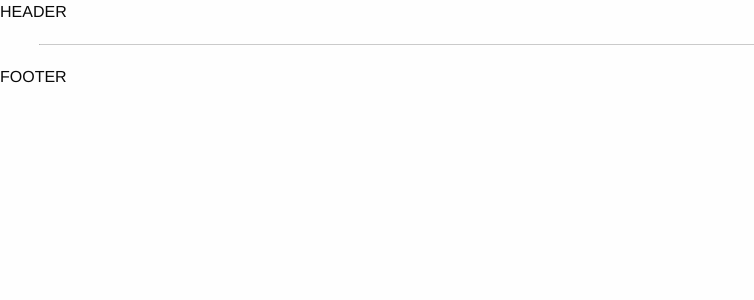
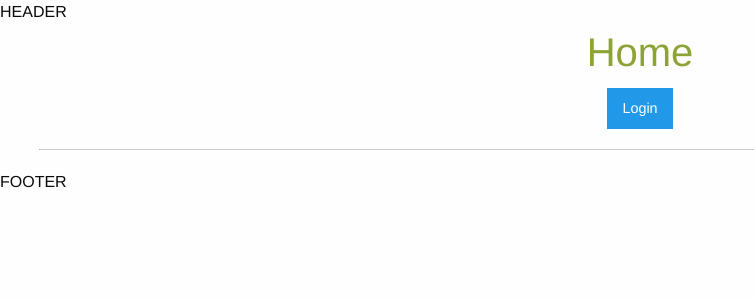
Before and after one commit to DevGaby/Alsatoju_React, a React (Create React App) app: page / in a window 1280 px wide. Shown: the top 300 px of the page, without its empty margins (0-754 px from the left). Built offline with nearby package versions, Linux system fonts and the light colour scheme.

Commit message:
work in progress home component

```diff
--- /dev/null
+++ b/src/components/Home/Home.js
@@ -0,0 +1,52 @@
+import React, { Component } from 'react'
+import './Home.css'
+
+class Home extends Component {
+
+  constructor (props) {
+    super(props)
+    this.state = {
+      redirect: 0,
+      token: sessionStorage.getItem('token') ?? null,
+    }
+  }
+
+  login () {
+    console.log('login()')
+    this.setState({ redirect: 1 })
+  }
+
+  logout () {
+    console.log('logout()')
+    sessionStorage.setItem('token', null)
+    this.setState({ redirect: 0, token: null })
+  }
+
+  render () {
+    console.log('token ' + this.state.token)
+    console.log('redirect ' + this.state.redirect)
+    if (this.state.redirect === 1) {
+      this.props.history.push('/login')
+    }
+    if (this.state.token) {
+      return (
+        <div>
+          <h2 className="text-center primary">Home</h2>
+          <button value="logout" className="button secondary float-center"
+                  onClick={this.logout.bind(this)}>Logout
+          </button>
+        </div>
+      )
+    }
+    return (
+      <div>
+        <h2 className="text-center primary">Home</h2>
+        <button value="login" className="button float-center"
+                onClick={this.login.bind(this)}>Login
+        </button>
+      </div>
+    )
+  }
+}
+
+export default Home
--- a/src/routes.js
+++ b/src/routes.js
@@ -2,11 +2,14 @@
 import { BrowserRouter, Route, Switch } from 'react-router-dom'
 
 import Login from '././components/Login/Login'
+import Home from './components/Home/Home'
 
 const Routes = () => (
   <BrowserRouter>
     <Switch>
       <Route path="/login" component={Login}/>
+      <Route path="/home" component={Home}/>
+      <Route exact path="/" component={Home}/>
     </Switch>
   </BrowserRouter>
 )
```
Also changed, not shown: src/components/Home/Home.css (added), 1 other file (tests, documents, lock files or other folders).
